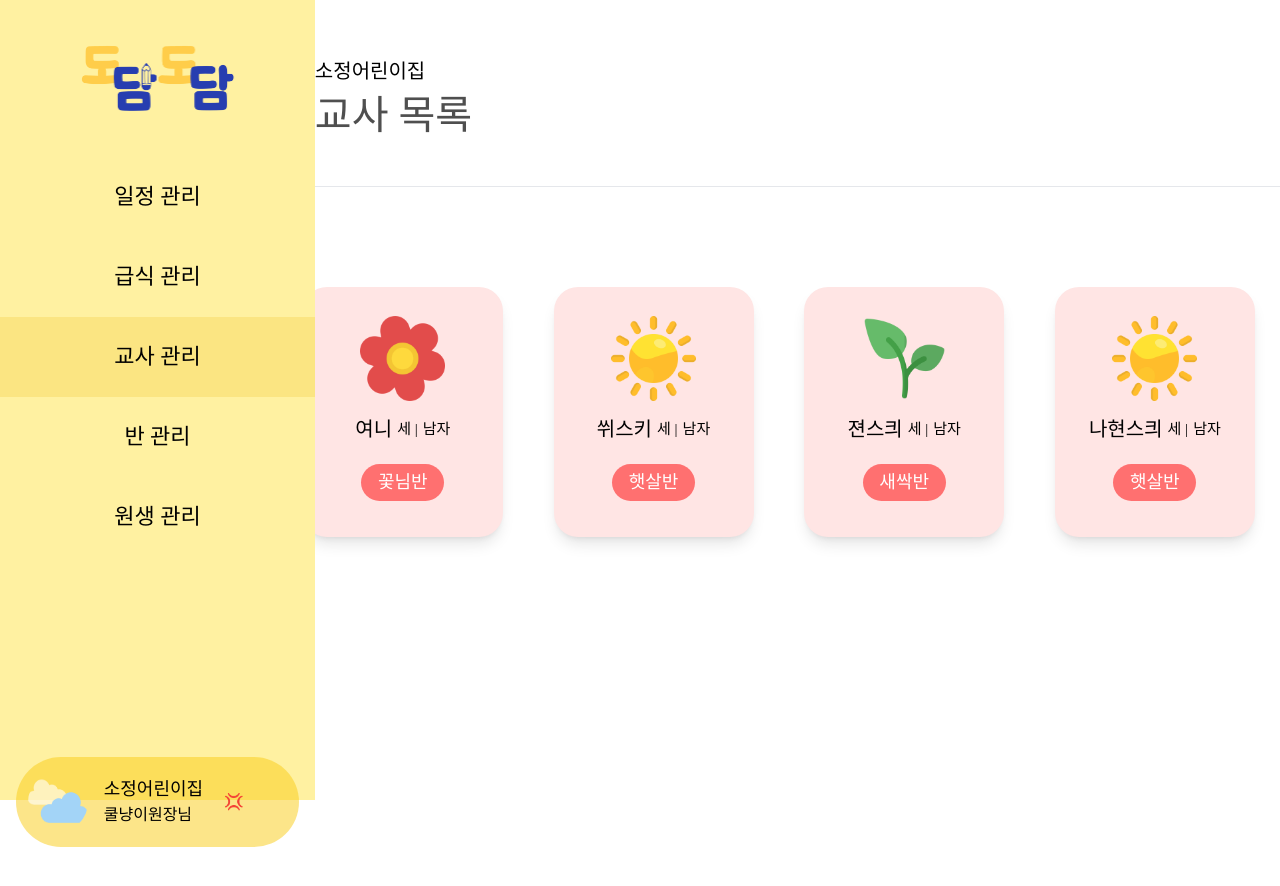
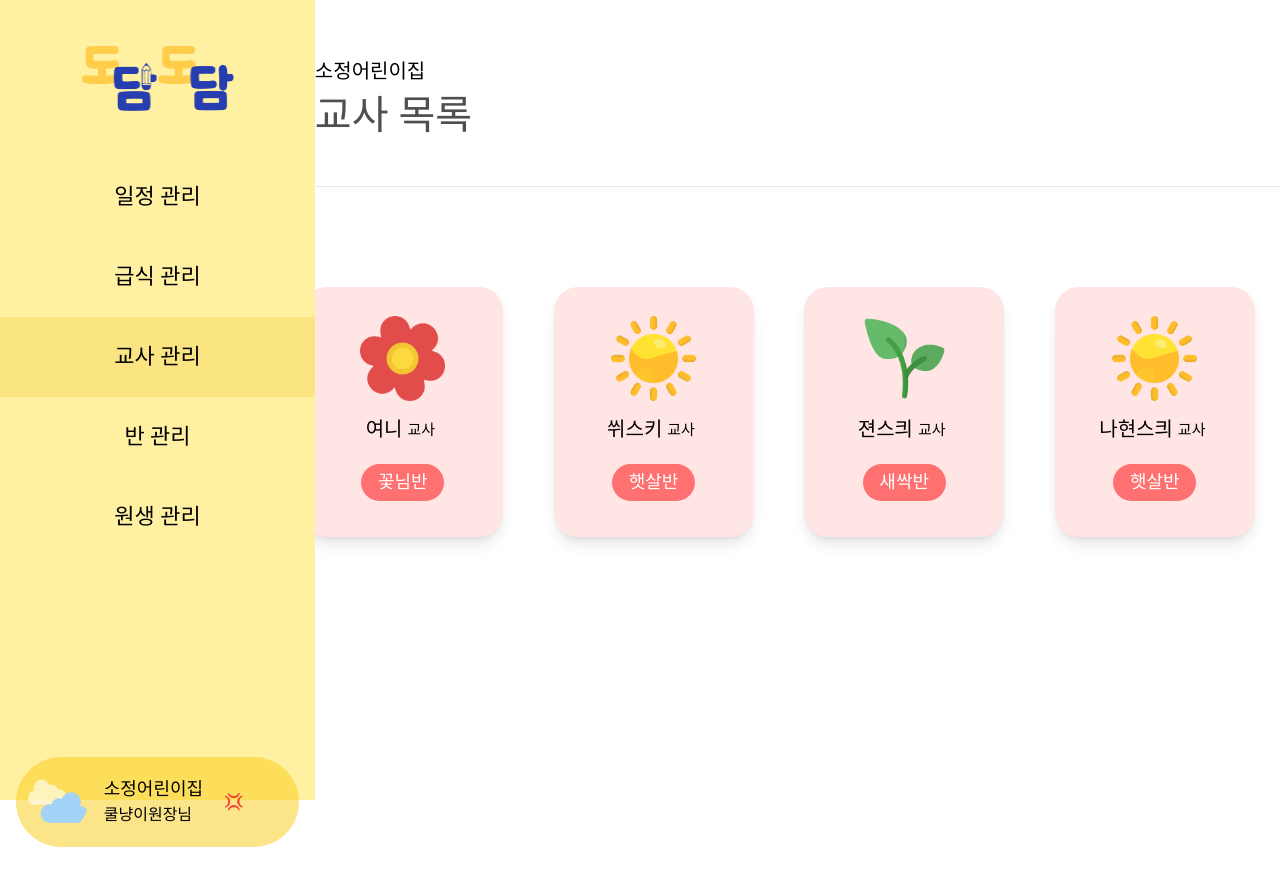
Before and after one commit to OH-Neuri/SSAFY202-DODAMDODAM, a Next.js app in the folder frontend/dodamdodam/: page /teacher in a window 1280 px wide. Shown: the top 886 px of the page. Built offline with nearby package versions, Linux system fonts and the light colour scheme; a web font is replaced by a local one.

Commit message:
Feat: 교사 페이지 카드 '교사' 텍스트 추가

```diff
--- a/frontend/dodamdodam/src/components/teacher/teacherCard.tsx
+++ b/frontend/dodamdodam/src/components/teacher/teacherCard.tsx
@@ -29,9 +29,10 @@ export default function teacherCard(props: { teacher: teacher }) {
 
       <div className="mt-[13px] flex items-center font-preSB text-[20px]">
         {props.teacher.name}
+        <div className="mt-[2px] flex ml-[5px] text-[15px] font-preL">
+          교사
+        </div>
         <div className="flex justify-end items-end text-[15px] pl-[5px]">
-          <div className="pr-[5px]">{props.teacher.age}세 |</div>
-          <div>{props.teacher.gender == "여자" ? "여자" : "남자"}</div>
         </div>
       </div>
       <div className="items-center justify-center text-white text-[18px] font-preR mt-[20px] w-[83px] h-[37px] bg-[#FF7070] flex rounded-full overflow-hidden">
```
